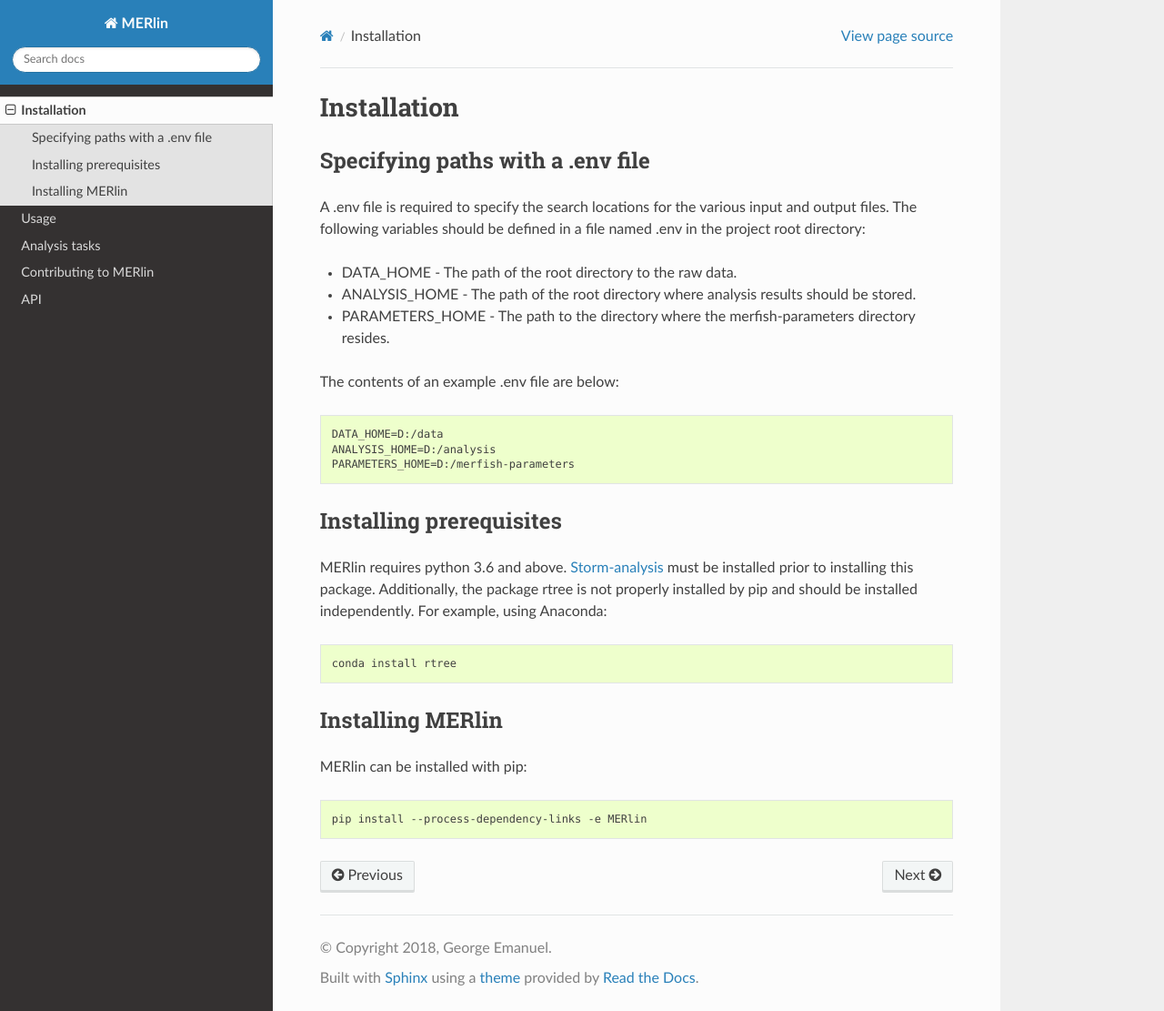
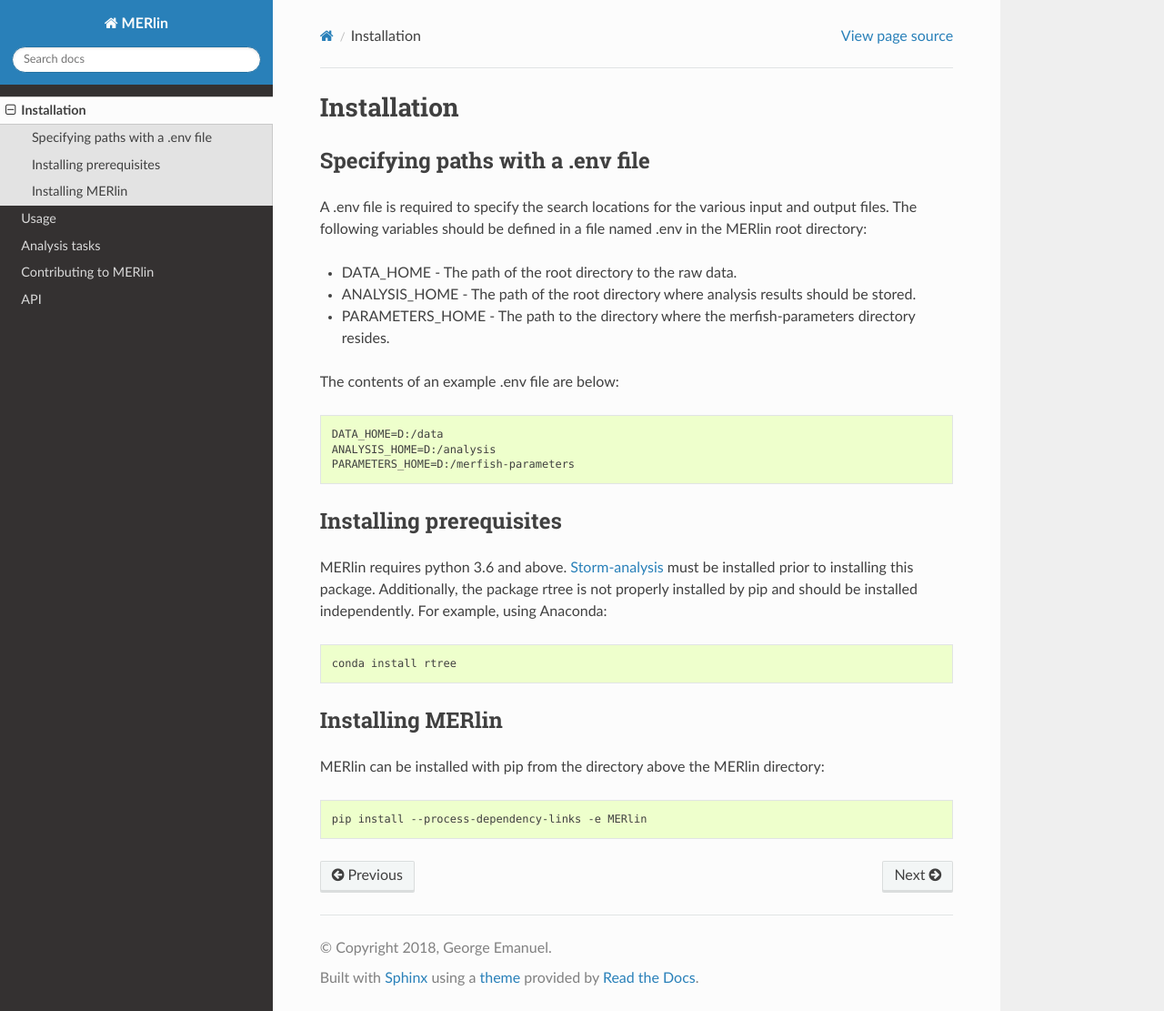
Before and after one commit to emanuega/MERlin, a Sphinx documentation site: the page built from docs/installation.rst, in a window 1280 px wide and 1111 px high. Shown: the whole window at 91% size. Built offline with Sphinx 7.4.7 and the Read the Docs theme 2.0.0, drawn with Linux system fonts in a browser that asks for light colours.

Commit message:
Clarified directories for installation docs.

```diff
--- a/docs/installation.rst
+++ b/docs/installation.rst
@@ -4,7 +4,7 @@ Installation
 Specifying paths with a .env file
 ==================================
 
-A .env file is required to specify the search locations for the various input and output files. The following variables should be defined in a file named .env in the project root directory:
+A .env file is required to specify the search locations for the various input and output files. The following variables should be defined in a file named .env in the MERlin root directory:
 
 * DATA\_HOME - The path of the root directory to the raw data.
 * ANALYSIS\_HOME - The path of the root directory where analysis results should be stored.
@@ -32,7 +32,7 @@ MERlin requires python 3.6 and above. Storm-analysis_ must be installed prior to
 Installing MERlin
 ==================
 
-MERlin can be installed with pip:
+MERlin can be installed with pip from the directory above the MERlin directory:
 
 .. code-block:: none
 
```
